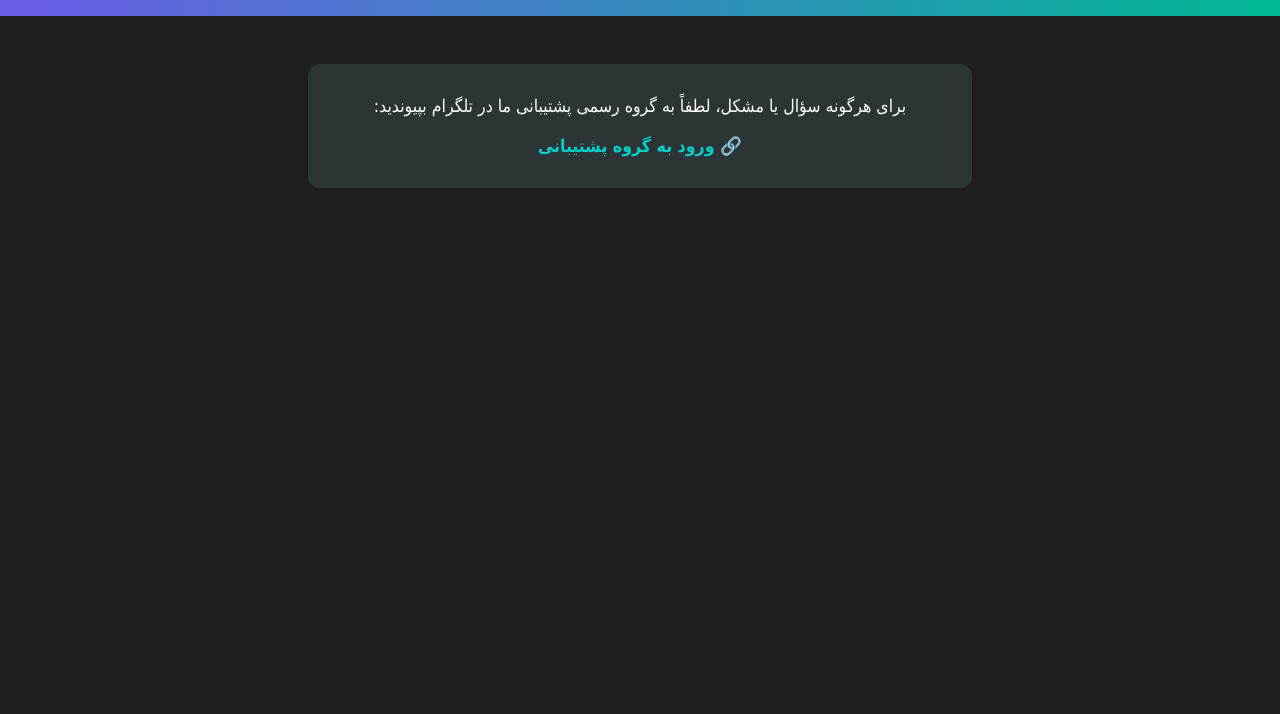
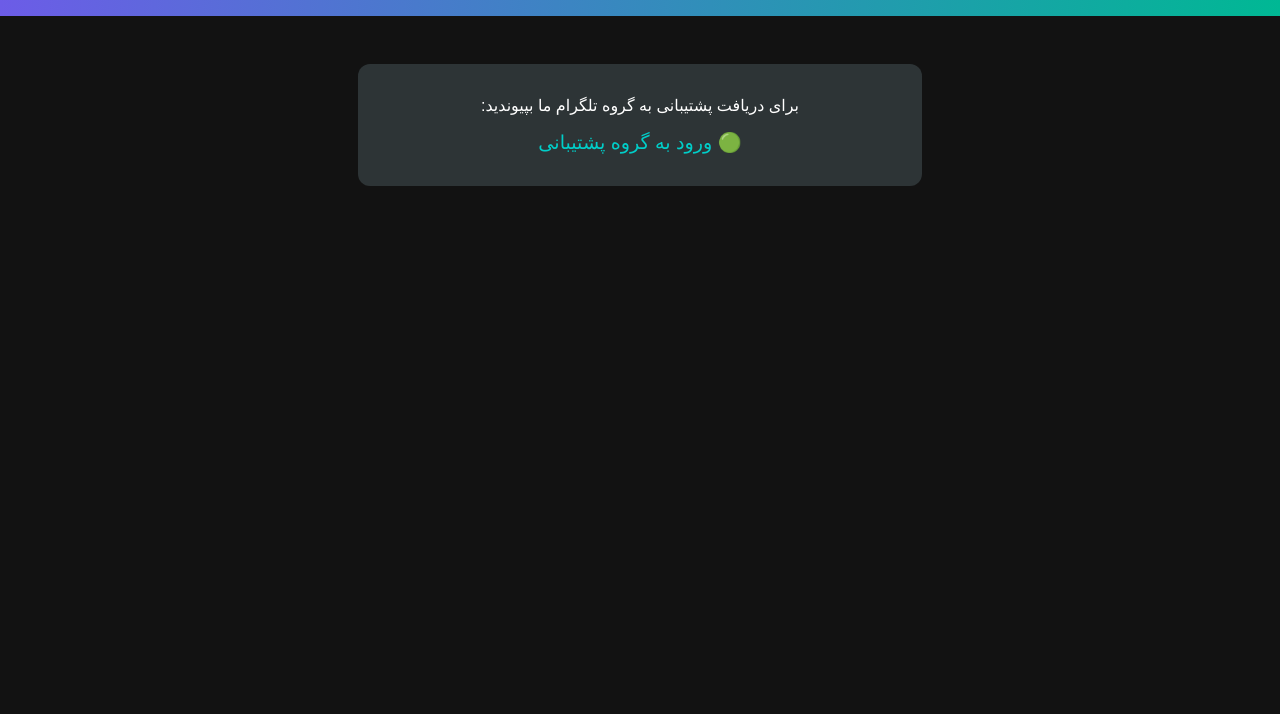
Before and after one commit to amiroff008/LavaCraft, a plain HTML site: page contact.html in a window 1280 px wide. Shown: the part 86-800 px from the top of the page. Drawn offline with Linux system fonts and the light colour scheme.

Commit message:
Update contact.html

```diff
--- a/contact.html
+++ b/contact.html
@@ -1,15 +1,15 @@
 <!DOCTYPE html>
 <html lang="fa" dir="rtl">
 <head>
-  <meta charset="UTF-8">
+  <meta charset="UTF-8" />
+  <meta name="viewport" content="width=device-width, initial-scale=1.0" />
   <title>📞 پشتیبانی | LavaCraft</title>
   <style>
     body {
-      font-family: Tahoma, sans-serif;
-      background-color: #1e1e1e;
+      background: #121212;
       color: #ffffff;
+      font-family: sans-serif;
       margin: 0;
-      padding: 0;
       text-align: center;
     }
     header {
@@ -17,25 +17,23 @@
       padding: 2rem;
     }
     h1 {
+      font-size: 2rem;
       margin: 0;
-      font-size: 2rem;
     }
-    .support-box {
+    .box {
+      background: #2d3436;
       margin: 3rem auto;
       padding: 2rem;
-      background: #2d3436;
+      border-radius: 12px;
       width: 90%;
-      max-width: 600px;
-      border-radius: 12px;
-      font-size: 1.1rem;
+      max-width: 500px;
     }
     a {
       color: #00cec9;
+      font-size: 1.2rem;
       text-decoration: none;
-      font-weight: bold;
-    }
-    a:hover {
-      color: #81ecec;
+      display: inline-block;
+      margin-top: 1rem;
     }
   </style>
 </head>
@@ -44,10 +42,10 @@
     <h1>📞 پشتیبانی LavaCraft</h1>
   </header>
 
-  <div class="support-box">
-    برای هرگونه سؤال یا مشکل، لطفاً به گروه رسمی پشتیبانی ما در تلگرام بپیوندید:
-    <br><br>
-    <a href="https://t.me/+Gg9kDNTY-8YxM2E0" target="_blank">🔗 ورود به گروه پشتیبانی</a>
+  <div class="box">
+    برای دریافت پشتیبانی به گروه تلگرام ما بپیوندید:
+    <br />
+    <a href="https://t.me/+Gg9kDNTY-8YxM2E0" target="_blank">🟢 ورود به گروه پشتیبانی</a>
   </div>
 </body>
 </html>
```
